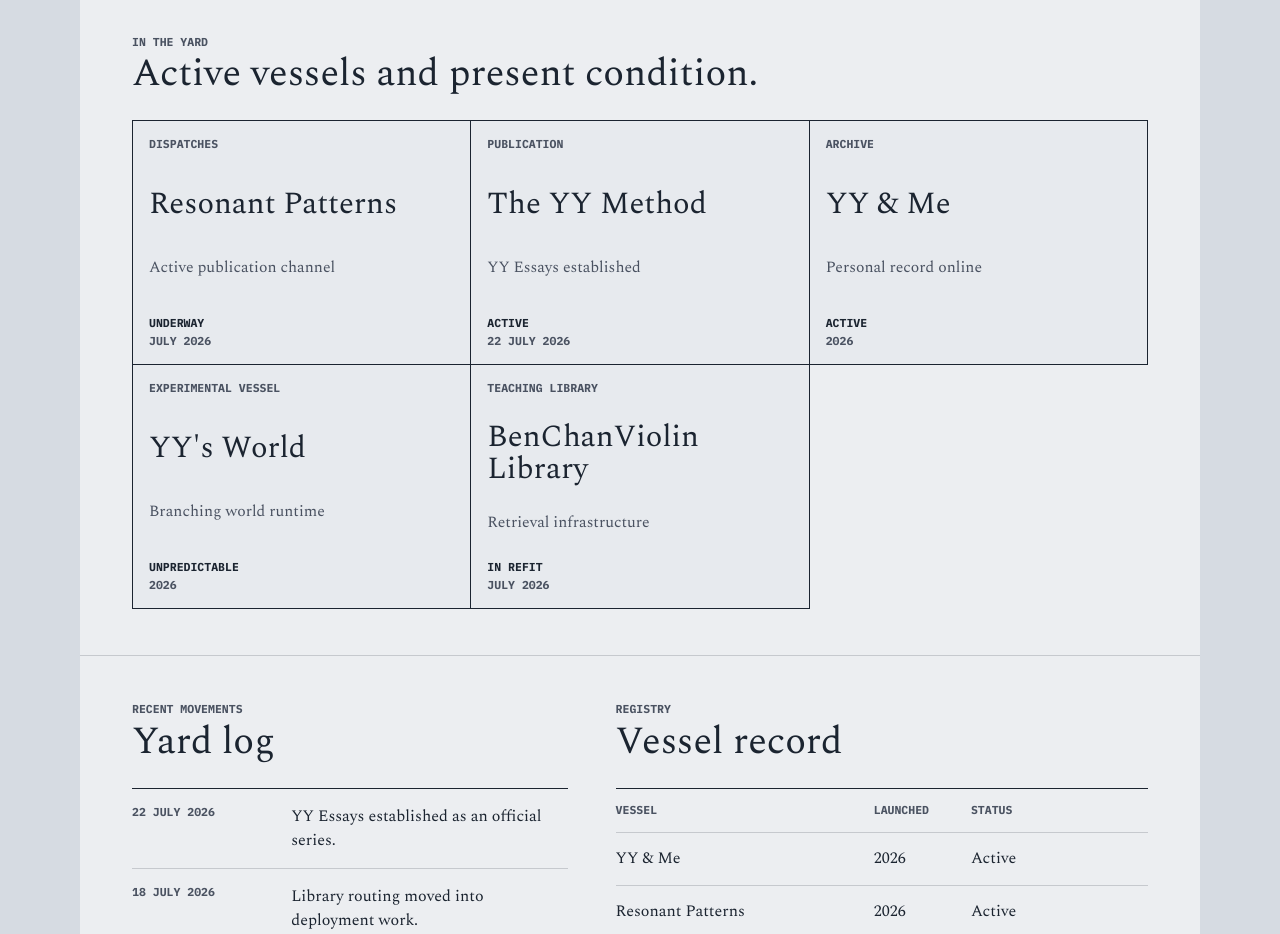
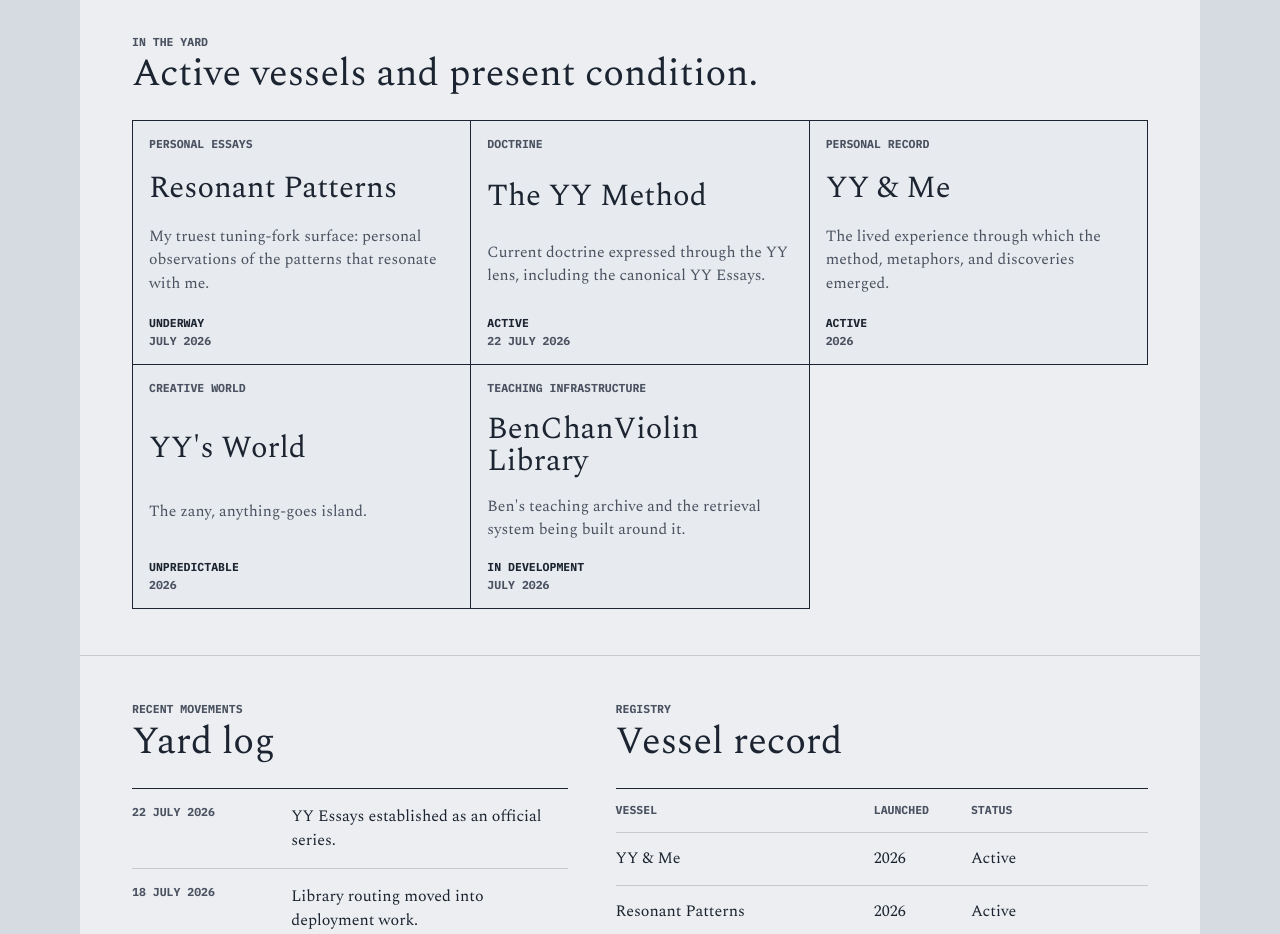
Before and after one commit to benchantech/blog, a Next.js app: page / in a window 1280 px wide. Shown: the part 880-1814 px from the top of the page. Built offline with nearby package versions, Linux system fonts and the light colour scheme; no server answers.

Commit message:
Update homepage vessel descriptions

```diff
--- a/content/site-config.ts
+++ b/content/site-config.ts
@@ -113,45 +113,45 @@ export const vessels = [
     id: "resonant-patterns",
     name: "Resonant Patterns",
     href: "https://benchanviolin.substack.com",
-    type: "Dispatches",
+    type: "Personal essays",
     status: "Underway",
-    latest: "Active publication channel",
+    latest: "My truest tuning-fork surface: personal observations of the patterns that resonate with me.",
     latestDate: "July 2026"
   },
   {
     id: "yy-method",
     name: "The YY Method",
     href: "https://yymethod.com",
-    type: "Publication",
+    type: "Doctrine",
     status: "Active",
-    latest: "YY Essays established",
+    latest: "Current doctrine expressed through the YY lens, including the canonical YY Essays.",
     latestDate: "22 July 2026"
   },
   {
     id: "yy-and-me",
     name: "YY & Me",
     href: "https://yyandme.benchantech.com",
-    type: "Archive",
+    type: "Personal record",
     status: "Active",
-    latest: "Personal record online",
+    latest: "The lived experience through which the method, metaphors, and discoveries emerged.",
     latestDate: "2026"
   },
   {
     id: "yys-world",
     name: "YY's World",
     href: "https://yysworld.benchantech.com",
-    type: "Experimental vessel",
+    type: "Creative world",
     status: "Unpredictable",
-    latest: "Branching world runtime",
+    latest: "The zany, anything-goes island.",
     latestDate: "2026"
   },
   {
     id: "violin-library",
     name: "BenChanViolin Library",
     href: "https://benchanviolin.com/library",
-    type: "Teaching library",
-    status: "In refit",
-    latest: "Retrieval infrastructure",
+    type: "Teaching infrastructure",
+    status: "In development",
+    latest: "Ben's teaching archive and the retrieval system being built around it.",
     latestDate: "July 2026"
   }
 ] satisfies Vessel[];
```
